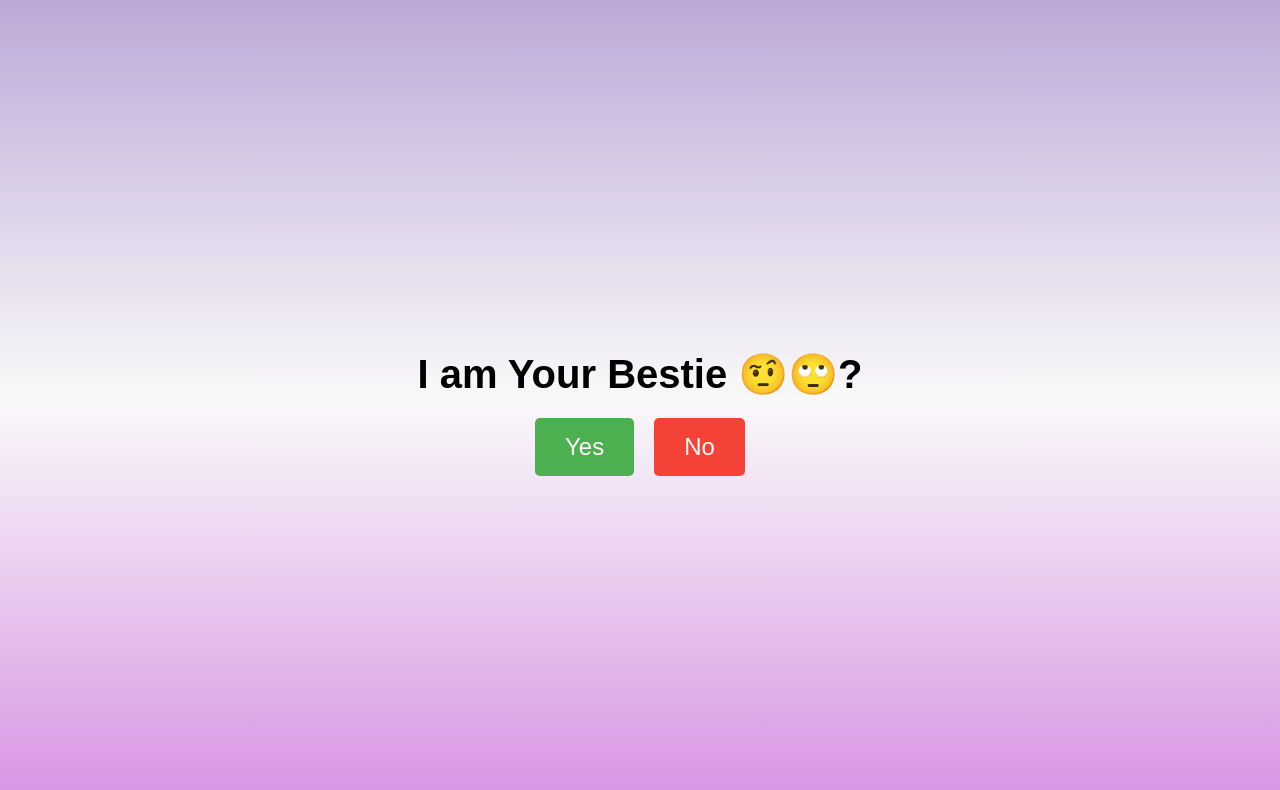
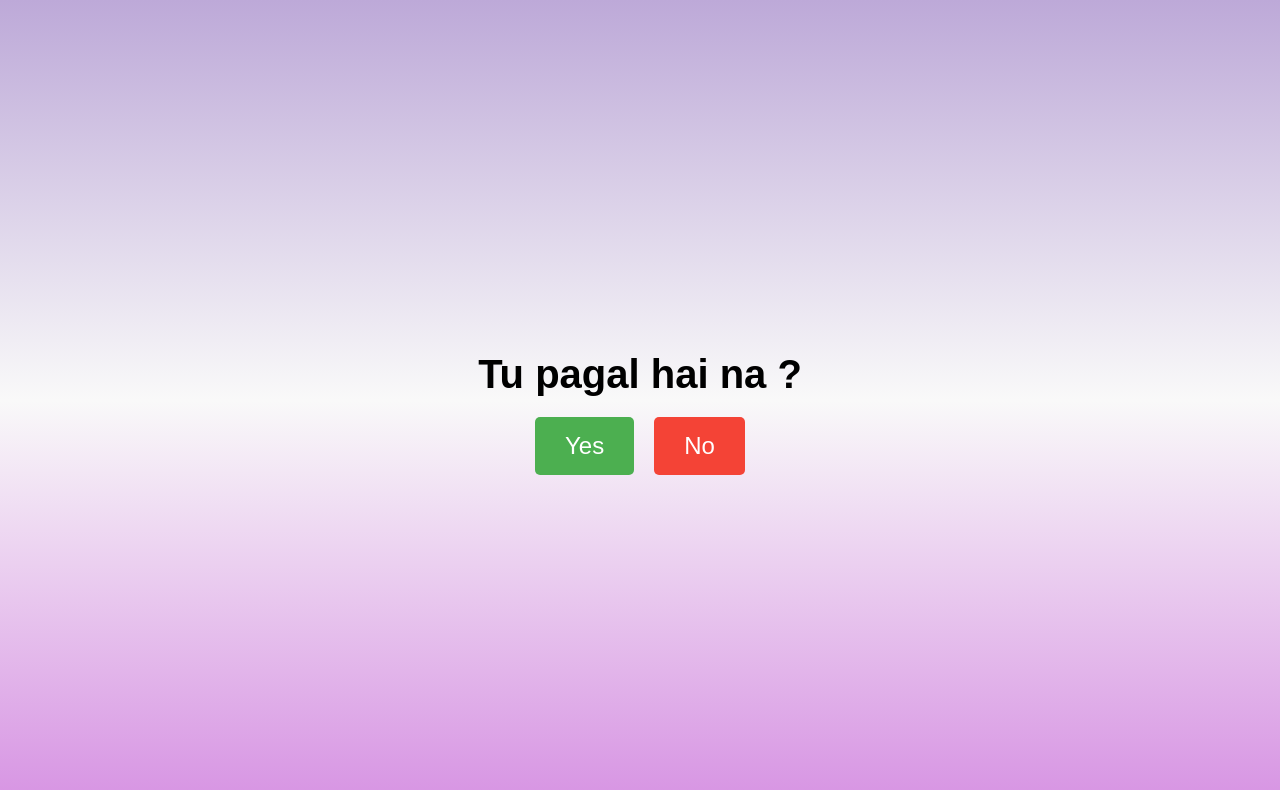
Before and after one commit to tushu-01/yes-or-no, a plain HTML site: page index.html in a window 1280 px wide. Drawn offline with Linux system fonts and the light colour scheme.

Commit message:
index.html

```diff
--- a/index.html
+++ b/index.html
@@ -3,12 +3,12 @@
 <head>
     <meta charset="UTF-8">
     <meta name="viewport" content="width=device-width, initial-scale=1.0">
-    <title>Will You Marry Me?</title>
+    <title>I am Your bestie yes or no ?</title>
     <link rel="stylesheet" href="styles.css">
 </head>
 <body>
     <div class="container">
-        <h1>I am Your Bestie 🤨🙄?</h1>
+        <h1>Tu pagal hai na ?</h1>
         <div class="buttons">
             <button id="yesButton">Yes</button>
             <button id="noButton">No</button>
```
